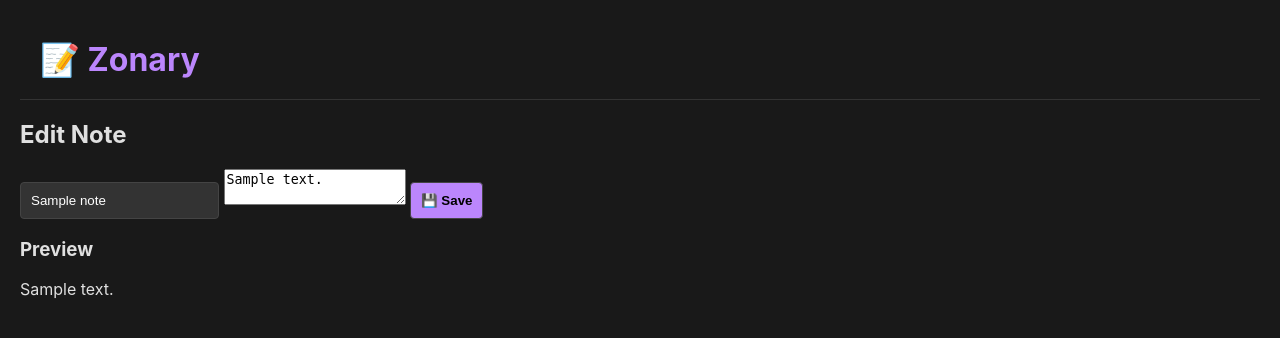
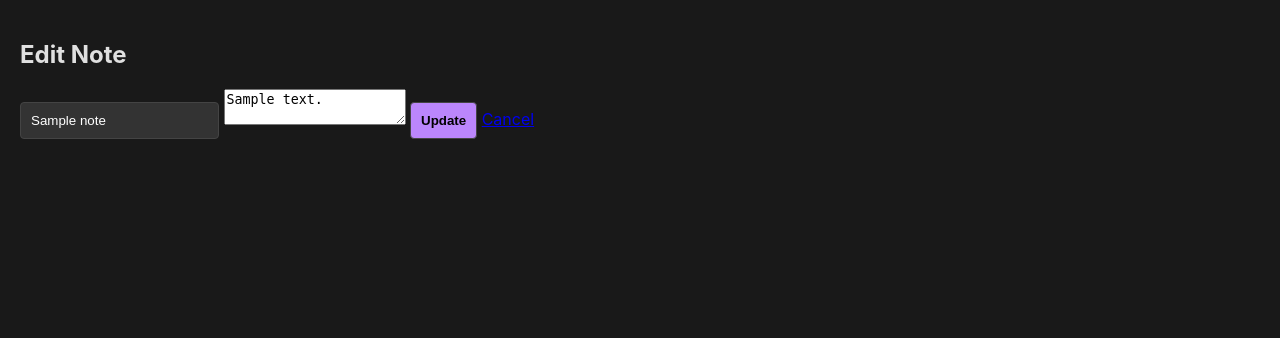
Before and after one commit to Croissant0099/NewZonary, a Flask app: page /edit_note/1 in a window 1280 px wide. Shown: the top 338 px of the page. Run offline with Flask 3, Linux system fonts and the light colour scheme; tables that the repository leaves empty hold one stand-in row (values such as "Sample post").

Commit message:
Lets try

```diff
--- a/app.py
+++ b/app.py
@@ -1,11 +1,12 @@
 from flask import Flask, render_template, request, redirect, url_for, session
 from flask_sqlalchemy import SQLAlchemy
 from datetime import datetime, timedelta
+from calendar import monthrange
 import requests
 import os
 from dotenv import load_dotenv
 
-load_dotenv('Weather_API_Key.env')
+load_dotenv('Wheather_API_Key.env')  # Fixed typo in filename to match your actual file
 
 app = Flask(__name__)
 app.config['SQLALCHEMY_DATABASE_URI'] = 'sqlite:///notion.db'
@@ -15,18 +16,18 @@
 
 class Note(db.Model):
     id = db.Column(db.Integer, primary_key=True)
-    title = db.Column(db.String(200))
-    content = db.Column(db.Text)
+    title = db.Column(db.String(200), nullable=False)
+    content = db.Column(db.Text, nullable=False)
 
 class WeeklyPlan(db.Model):
     id = db.Column(db.Integer, primary_key=True)
-    day = db.Column(db.String(20))
-    task = db.Column(db.String(200))
+    day = db.Column(db.String(20), nullable=False)
+    task = db.Column(db.String(200), nullable=False)
 
 class Todo(db.Model):
     id = db.Column(db.Integer, primary_key=True)
-    task = db.Column(db.String(200))
-    priority = db.Column(db.String(20))
+    task = db.Column(db.String(200), nullable=False)
+    priority = db.Column(db.String(20), nullable=False)
 
 with app.app_context():
     db.create_all()
--- a/templates/base.html
+++ b/templates/base.html
@@ -1,10 +1,10 @@
 <!DOCTYPE html>
 <html lang="en">
 <head>
-  <meta charset="UTF-8">
-  <meta name="viewport" content="width=device-width, initial-scale=1.0">
+  <meta charset="UTF-8" />
+  <meta name="viewport" content="width=device-width, initial-scale=1.0" />
   <title>Zonary</title>
-  <link rel="stylesheet" href="{{ url_for('static', filename='style.css') }}">
+  <link rel="stylesheet" href="{{ url_for('static', filename='style.css') }}" />
 </head>
 <body class="dark">
   {% block body %}{% endblock %}
--- a/templates/edit.html
+++ b/templates/edit.html
@@ -1,18 +1,10 @@
 {% extends "base.html" %}
 {% block body %}
-<header><h1><a href="{{ url_for('index') }}">📝 Zonary</a></h1></header>
-<main>
-  <section class="edit-note">
-    <h2>Edit Note</h2>
-    <form action="{{ url_for('update_note', id=note.id) }}" method="post">
-      <input type="text" name="title" value="{{ note.title }}" required>
-      <textarea name="content" required>{{ note.content }}</textarea>
-      <button type="submit">💾 Save</button>
-    </form>
-    <section class="preview">
-      <h3>Preview</h3>
-      <div>{{ note.content | safe }}</div>
-    </section>
-  </section>
-</main>
+<h2>Edit Note</h2>
+<form action="{{ url_for('update_note', id=note.id) }}" method="POST">
+  <input type="text" name="title" value="{{ note.title }}" required>
+  <textarea name="content" required>{{ note.content }}</textarea>
+  <button type="submit">Update</button>
+  <a href="{{ url_for('index') }}">Cancel</a>
+</form>
 {% endblock %}
```
Also changed, not shown: templates/index.html (+3 -4 lines), 1 other file.
